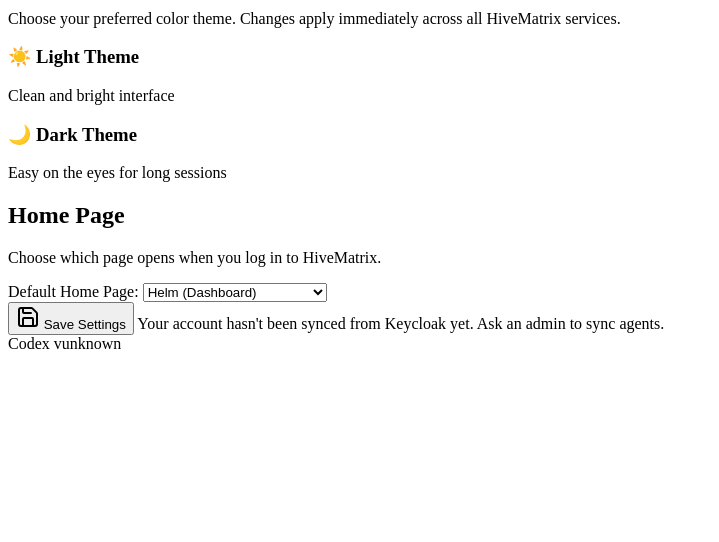
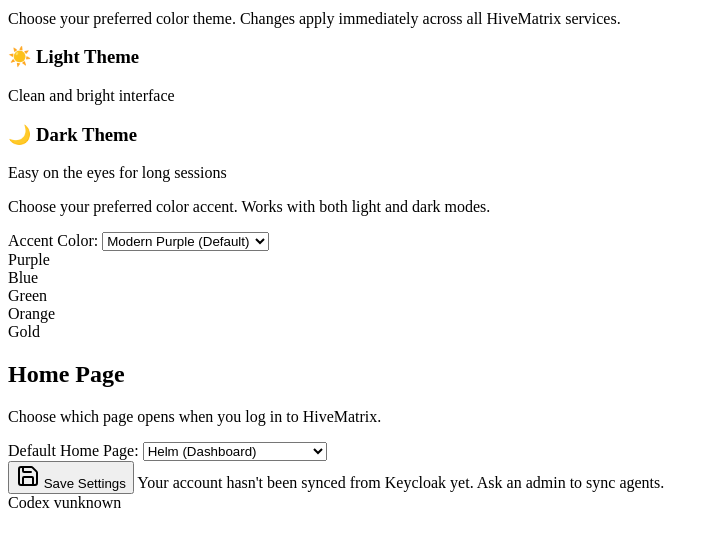
Before and after one commit to skelhammer/hivematrix-codex, a Flask app: template app/templates/settings.html in a window 1280 px wide. Shown: the part 258-800 px from the top of the page, without its empty margins (0-719 px from the left). Run offline with Flask 3, Linux system fonts and the light colour scheme; the template is opened without the code that fills it, so the values that code supplies are empty; parts of the project's set-up code (start-up, migrations or seed data) failed here and were passed over.

Commit message:
Add color theme system with 5 Modern variants
Database Changes:
- Added preferred_color_theme field to Agent model (purple/blue/green/orange/gold)
- Defaults to 'purple' for new agents
- Automatic migration via init_db.py migration system

API Enhancements:
- Updated GET /api/my/settings to return preferred_color_theme
- Updated PUT /api/my/settings to accept preferred_color_theme updates
- Updated GET /api/public/user/theme to return both theme and color_theme
- Updated agent sync to set default color theme for new users
- Admin endpoint also supports color theme updates

UI Improvements:
- Added color theme selector to user settings page
- Visual color swatches for all 5 theme variants
- Dropdown and click-to-select interfaces
- Immediate preview of color theme changes
- Integrated with existing theme save workflow

Theme Variants:
- Modern Purple (default) - #6366f1
- Modern Blue - #0ea5e9
- Modern Green - #10b981
- Modern Orange - #f97316
- Modern Gold (Integotec brand) - #05f29b

🤖 Generated with [Claude Code](https://claude.com/claude-code)

Co-Authored-By: Claude <noreply@anthropic.com>

```diff
--- a/app/templates/settings.html
+++ b/app/templates/settings.html
@@ -63,6 +63,48 @@
                         <div class="theme-option__indicator"></div>
                     </div>
                 </div>
+
+                <!-- Color Theme Selector -->
+                <div class="u-mt-2">
+                    <p class="u-text-secondary u-mb-1">
+                        Choose your preferred color accent. Works with both light and dark modes.
+                    </p>
+
+                    <div class="form-group">
+                        <label for="color-theme-select" class="form-group__label">Accent Color:</label>
+                        <select id="color-theme-select" class="form-group__select" onchange="selectColorTheme()">
+                            <option value="purple">Modern Purple (Default)</option>
+                            <option value="blue">Modern Blue</option>
+                            <option value="green">Modern Green</option>
+                            <option value="orange">Modern Orange</option>
+                            <option value="gold">Modern Gold (Integotec)</option>
+                        </select>
+                    </div>
+
+                    <!-- Color Theme Preview Swatches -->
+                    <div class="color-preview-grid">
+                        <div class="color-preview" data-color="purple" onclick="selectColorThemeByClick('purple')">
+                            <div class="color-preview__swatch" style="background: linear-gradient(135deg, #6366f1 0%, #8b5cf6 100%)"></div>
+                            <span class="color-preview__label">Purple</span>
+                        </div>
+                        <div class="color-preview" data-color="blue" onclick="selectColorThemeByClick('blue')">
+                            <div class="color-preview__swatch" style="background: linear-gradient(135deg, #0ea5e9 0%, #06b6d4 100%)"></div>
+                            <span class="color-preview__label">Blue</span>
+                        </div>
+                        <div class="color-preview" data-color="green" onclick="selectColorThemeByClick('green')">
+                            <div class="color-preview__swatch" style="background: linear-gradient(135deg, #10b981 0%, #34d399 100%)"></div>
+                            <span class="color-preview__label">Green</span>
+                        </div>
+                        <div class="color-preview" data-color="orange" onclick="selectColorThemeByClick('orange')">
+                            <div class="color-preview__swatch" style="background: linear-gradient(135deg, #f97316 0%, #fb923c 100%)"></div>
+                            <span class="color-preview__label">Orange</span>
+                        </div>
+                        <div class="color-preview" data-color="gold" onclick="selectColorThemeByClick('gold')">
+                            <div class="color-preview__swatch" style="background: linear-gradient(135deg, #05f29b 0%, #34faa8 100%)"></div>
+                            <span class="color-preview__label">Gold</span>
+                        </div>
+                    </div>
+                </div>
             </div>
 
             <div class="section-divider"></div>
@@ -122,6 +164,8 @@
 
         let currentTheme = 'light';
         let savedTheme = 'light';
+        let currentColorTheme = 'purple';
+        let savedColorTheme = 'purple';
         let currentHomePage = 'helm';
         let savedHomePage = 'helm';
 
@@ -147,6 +191,10 @@
                     currentTheme = data.theme_preference || 'light';
                     savedTheme = currentTheme;
                     selectTheme(currentTheme, false);
+
+                    currentColorTheme = data.preferred_color_theme || 'purple';
+                    savedColorTheme = currentColorTheme;
+                    selectColorTheme(currentColorTheme, false);
 
                     currentHomePage = data.home_page_preference || 'helm';
                     savedHomePage = currentHomePage;
@@ -178,9 +226,37 @@
             }
         }
 
+        function selectColorTheme(colorTheme, markUnsaved = true) {
+            if (typeof colorTheme !== 'string') {
+                // Called from onchange event - get value from select
+                colorTheme = document.getElementById('color-theme-select').value;
+            }
+
+            currentColorTheme = colorTheme;
+
+            // Update dropdown
+            document.getElementById('color-theme-select').value = colorTheme;
+
+            // Update color preview selections
+            document.querySelectorAll('.color-preview').forEach(preview => {
+                preview.classList.toggle('selected', preview.dataset.color === colorTheme);
+            });
+
+            // Apply color theme immediately for preview
+            document.documentElement.setAttribute('data-color-theme', colorTheme);
+
+            if (markUnsaved && colorTheme !== savedColorTheme) {
+                document.getElementById('save-status').innerHTML = '<span class="u-text-warning">Unsaved changes</span>';
+            }
+        }
+
+        function selectColorThemeByClick(colorTheme) {
+            selectColorTheme(colorTheme, true);
+        }
+
         function markUnsaved() {
             currentHomePage = document.getElementById('home-page-select').value;
-            if (currentHomePage !== savedHomePage || currentTheme !== savedTheme) {
+            if (currentHomePage !== savedHomePage || currentTheme !== savedTheme || currentColorTheme !== savedColorTheme) {
                 document.getElementById('save-status').innerHTML = '<span class="u-text-warning">Unsaved changes</span>';
             } else {
                 document.getElementById('save-status').textContent = '';
@@ -204,6 +280,7 @@
                     headers: {'Content-Type': 'application/json'},
                     body: JSON.stringify({
                         theme_preference: currentTheme,
+                        preferred_color_theme: currentColorTheme,
                         home_page_preference: currentHomePage
                     }),
                     credentials: 'same-origin'
@@ -213,6 +290,7 @@
 
                 if (response.ok && result.success) {
                     savedTheme = currentTheme;
+                    savedColorTheme = currentColorTheme;
                     savedHomePage = currentHomePage;
                     showToast('Settings saved successfully!', 'success');
 
--- a/models.py
+++ b/models.py
@@ -440,6 +440,7 @@ class Agent(db.Model):
 
     # User settings - stored in Codex, not Keycloak
     theme_preference = db.Column(db.String(20), default='light')  # 'light' or 'dark'
+    preferred_color_theme = db.Column(db.String(20), default='purple')  # 'purple', 'blue', 'green', 'orange', 'gold'
     knowledgetree_view_preference = db.Column(db.String(20), default='grid')  # 'grid', 'tree', or 'hierarchy'
     home_page_preference = db.Column(db.String(50), default='beacon')  # Service slug for home page
 
@@ -458,6 +459,7 @@ class Agent(db.Model):
             'last_name': self.last_name,
             'enabled': self.enabled,
             'theme_preference': self.theme_preference,
+            'preferred_color_theme': self.preferred_color_theme,
             'knowledgetree_view_preference': self.knowledgetree_view_preference,
             'home_page_preference': self.home_page_preference,
             'created_at': self.created_at,
```
Also changed, not shown: app/agent_routes.py (+30 -4 lines).
